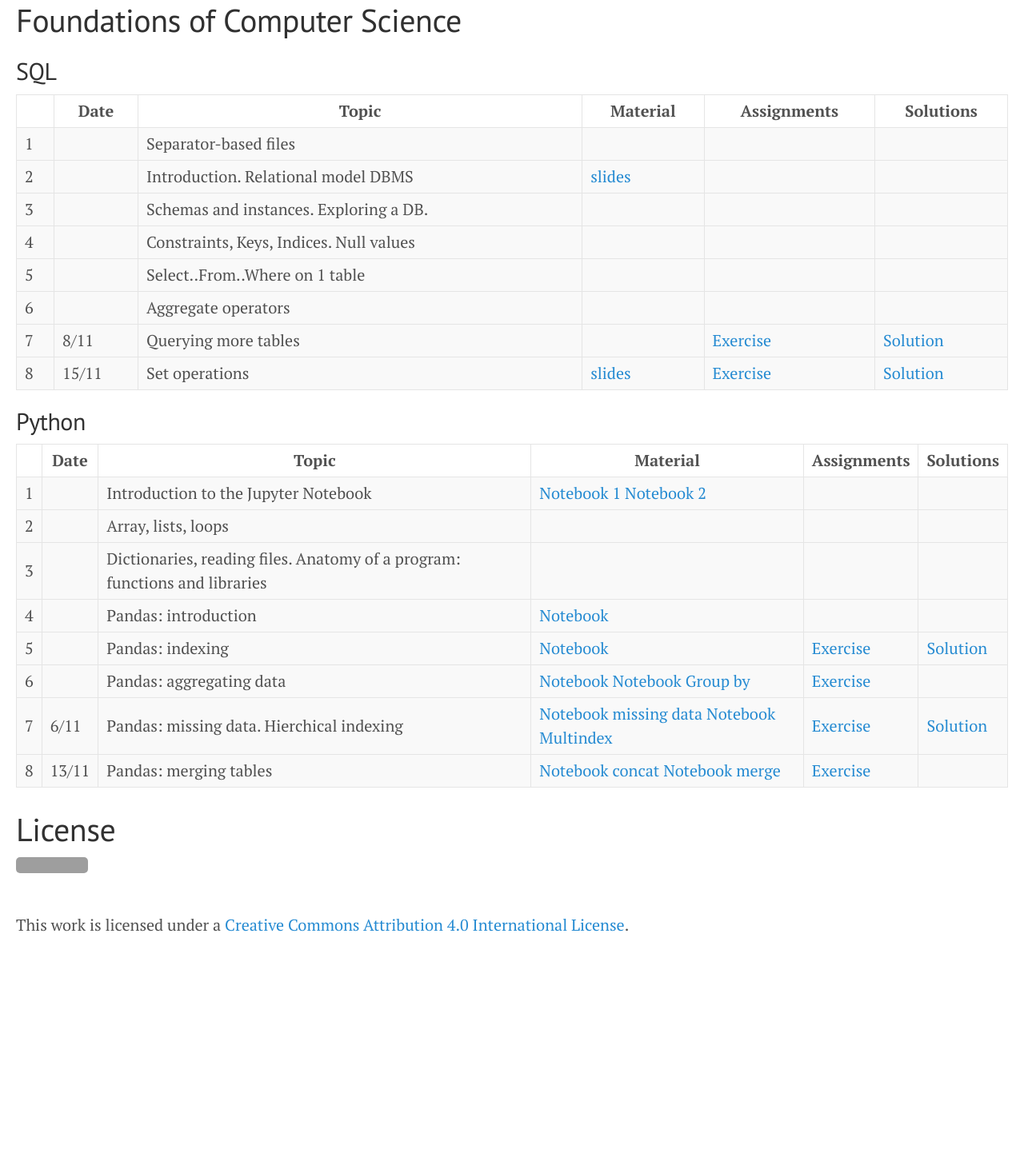
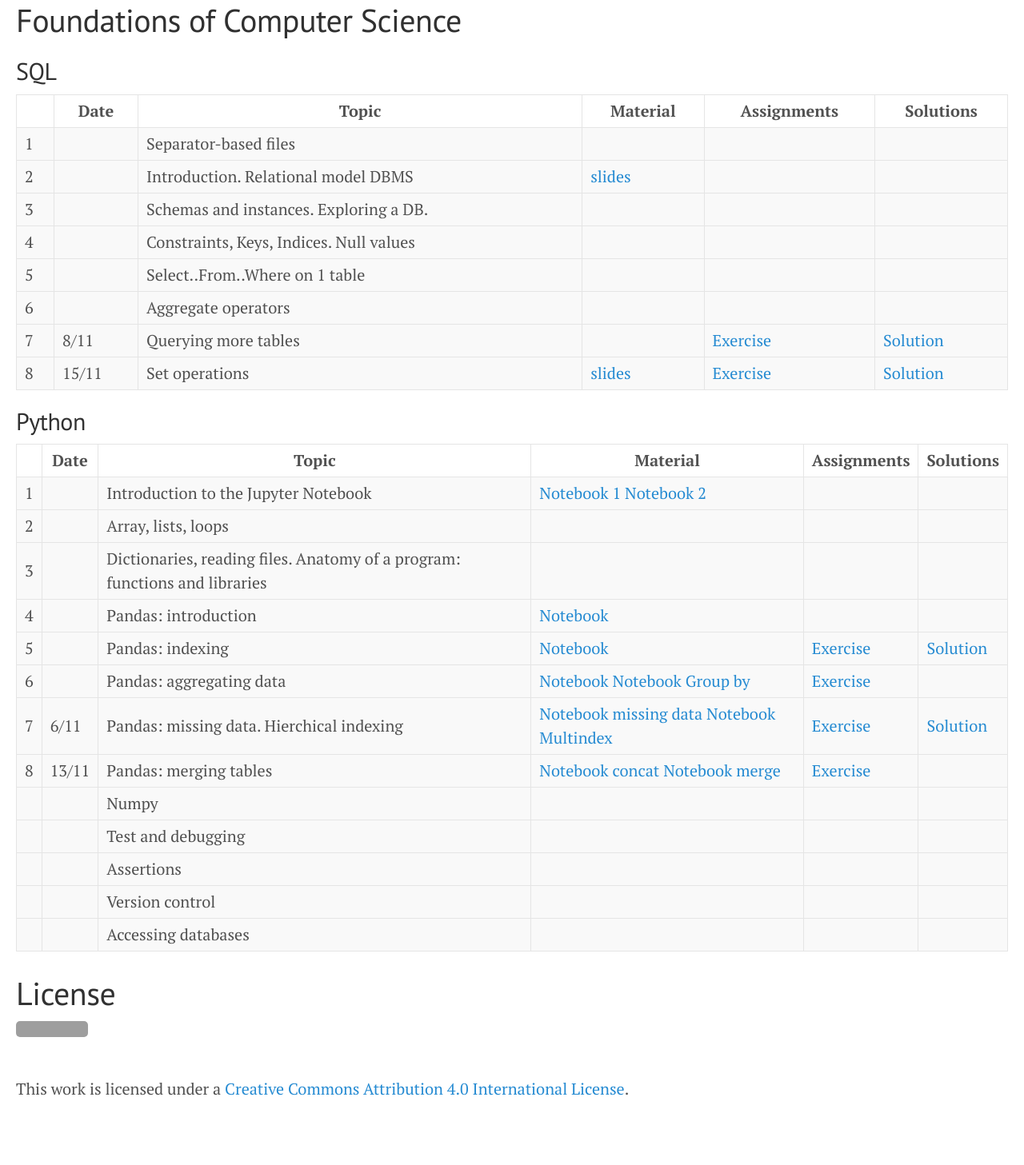
Before and after one commit to gdv/foundationsCS, a Jekyll site: the page built from docs/index.md, in a window 1280 px wide. Shown: the whole page at 80% size. Built offline with Jekyll 4.4.1, drawn with Linux system fonts in a browser that asks for light colours; before the commit the page ends 1252 px from its top, so only the background shows below that; grey boxes are pictures that could not be loaded.

Commit message:
Full Python schedule

```diff
--- a/docs/index.md
+++ b/docs/index.md
@@ -46,6 +46,16 @@ title: Foundations of Computer Science
 | -- | ----- | -------------------------------------- | ---------- | ------------- | --------- |
 | 8  | 13/11 |Pandas: merging tables                  | [Notebook concat](https://jakevdp.github.io/PythonDataScienceHandbook/03.06-concat-and-append.html) [Notebook merge](https://jakevdp.github.io/PythonDataScienceHandbook/03.07-merge-and-join.html)  | [Exercise](py-08-merging)  |           |
 | -- | ----- | -------------------------------------- | ---------- | ------------- | --------- |
+|   |       |Numpy                     | | | |
+| -- | ----- | -------------------------------------- | ---------- | ------------- | --------- |
+|   |       |Test and debugging                     | | | |
+| -- | ----- | -------------------------------------- | ---------- | ------------- | --------- |
+|   |       |Assertions                     | | | |
+| -- | ----- | -------------------------------------- | ---------- | ------------- | --------- |
+|   |       |Version control                     | | | |
+| -- | ----- | -------------------------------------- | ---------- | ------------- | --------- |
+|   |       |Accessing databases                     | | | |
+| -- | ----- | -------------------------------------- | ---------- | ------------- | --------- |
 
 
 # License
```
